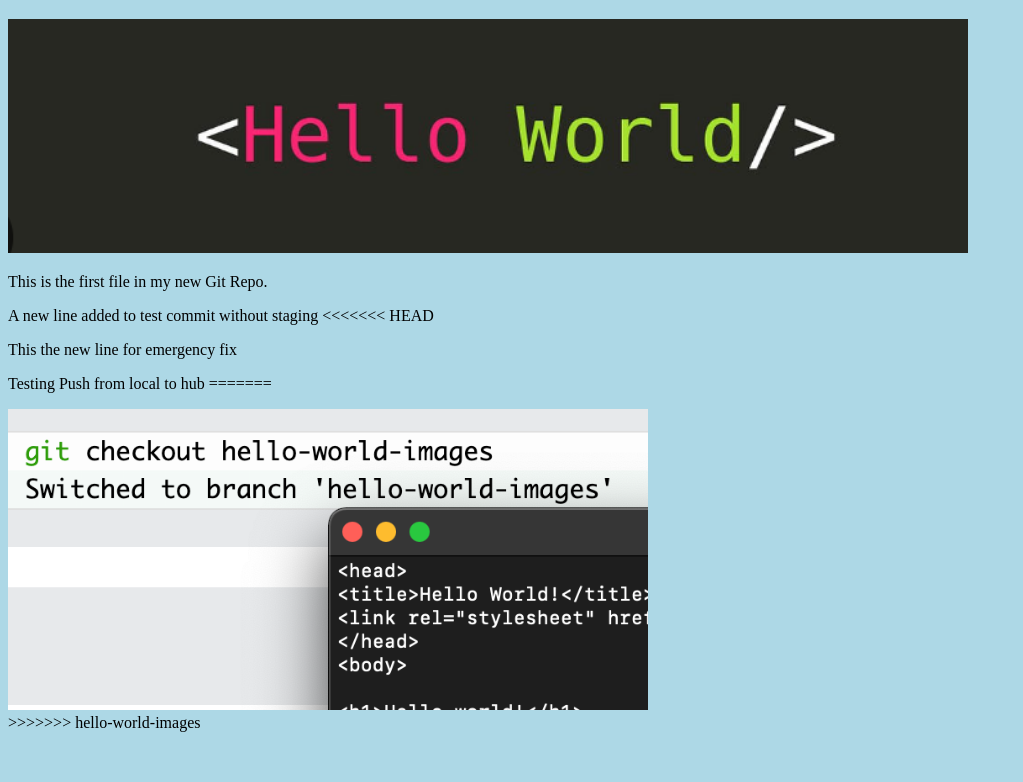
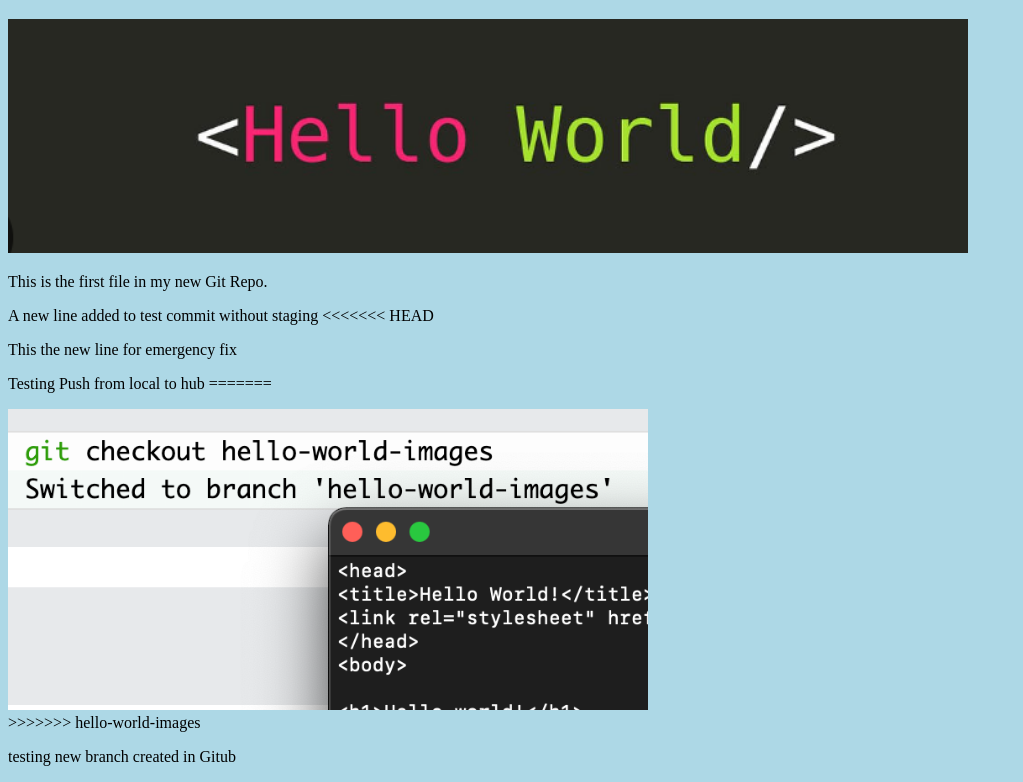
Before and after one commit to Sahithk78/HelloWorld, a plain HTML site: page index.html in a window 1280 px wide. Shown: the part 802-1584 px from the top of the page, without its empty margins (0-1023 px from the left). Before the commit the page ends 1542 px from the top, so only its background shows below. Drawn offline with Linux system fonts and the light colour scheme.

Commit message:
Update index.html
Branch edit in github

```diff
--- a/index.html
+++ b/index.html
@@ -41,3 +41,5 @@ style="width:100%;max-width:960px"></div>
 >>>>>>> hello-world-images
 </body>
 </html>
+
+<p> testing new branch created in Gitub</p>
```
